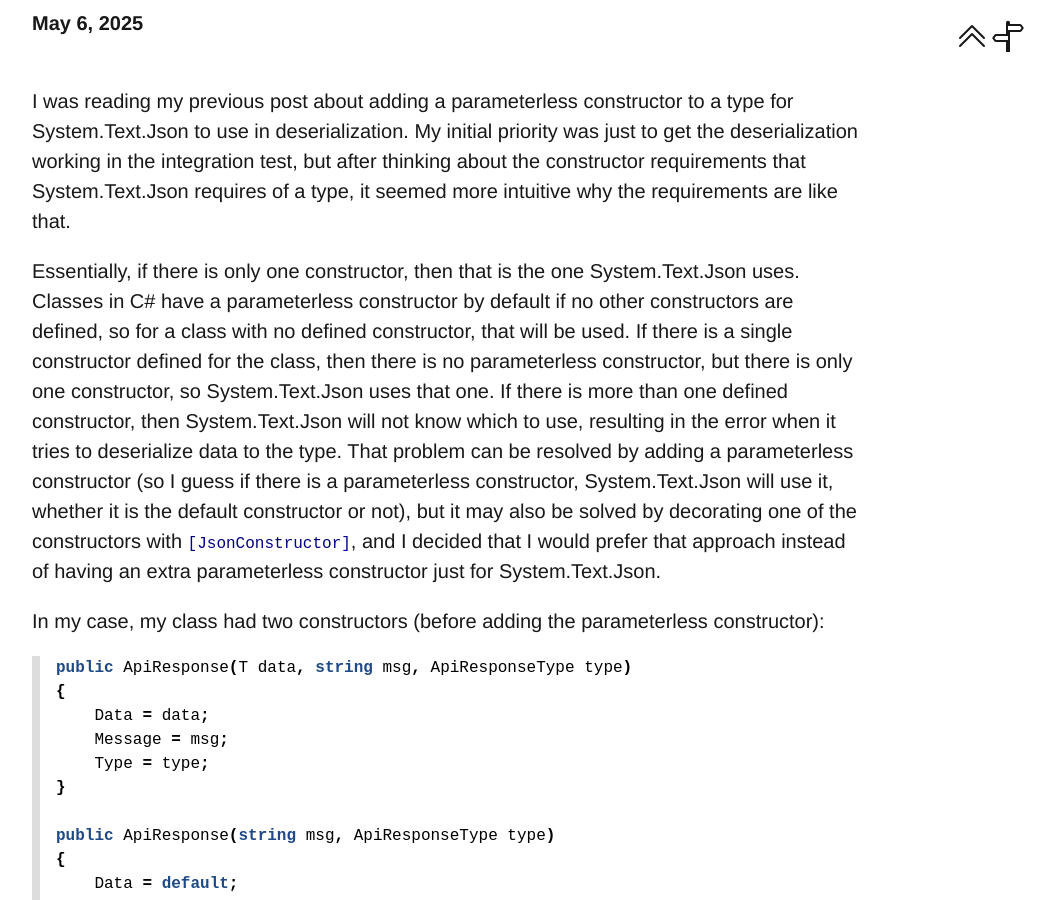
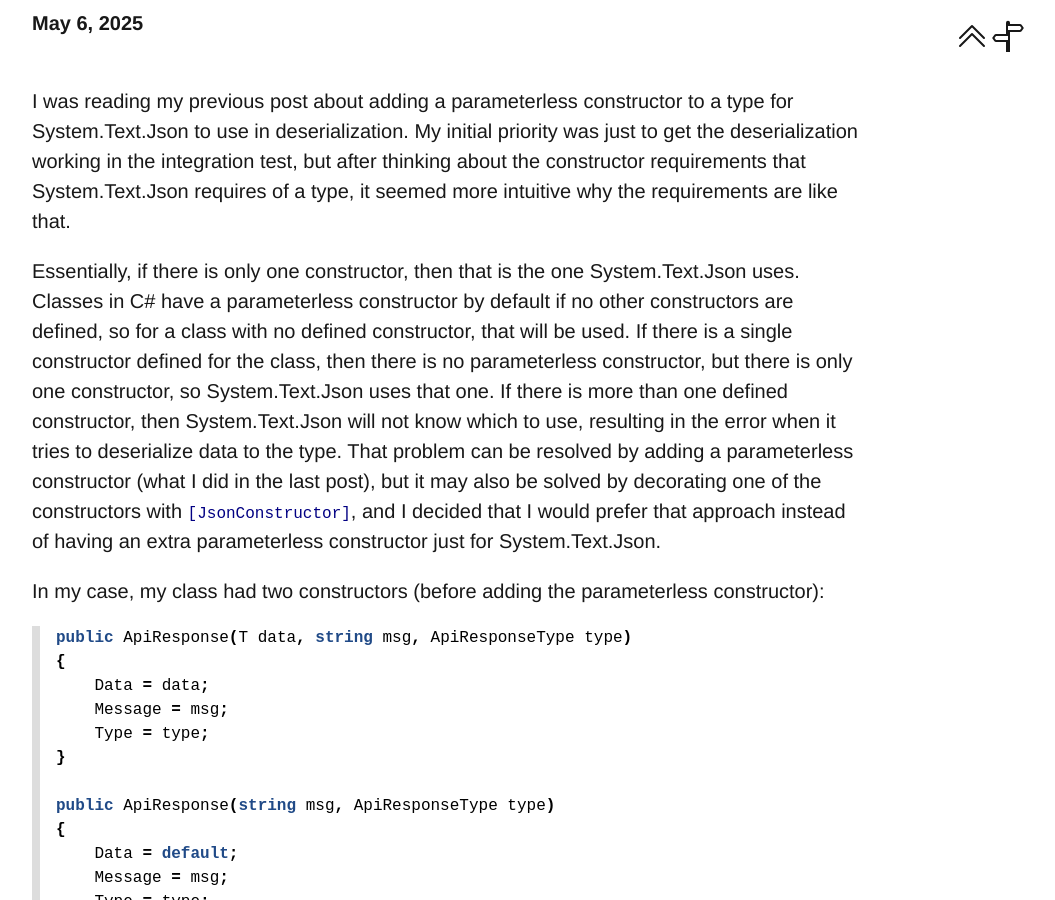
Before and after one commit to KyleRego/KyleRego.github.io, a Jekyll site: the page built from collections/_posts/2025-05-06-annotated-constructor-for-sytem-text-json.markdown, in a window 1280 px wide and 900 px high, scrolled down 399 px. Shown: the whole window, without its empty margins (112-1167 px from the left). Built offline with Jekyll 4.4.1, drawn with Linux system fonts in a browser that asks for light colours.

Commit message:
Slight edit to post

```diff
--- a/collections/_posts/2025-05-06-annotated-constructor-for-sytem-text-json.markdown
+++ b/collections/_posts/2025-05-06-annotated-constructor-for-sytem-text-json.markdown
@@ -10,7 +10,7 @@
 
 I was reading my previous post about adding a parameterless constructor to a type for System.Text.Json to use in deserialization. My initial priority was just to get the deserialization working in the integration test, but after thinking about the constructor requirements that System.Text.Json requires of a type, it seemed more intuitive why the requirements are like that.
 
-Essentially, if there is only one constructor, then that is the one System.Text.Json uses. Classes in C# have a parameterless constructor by default if no other constructors are defined, so for a class with no defined constructor, that will be used. If there is a single constructor defined for the class, then there is no parameterless constructor, but there is only one constructor, so System.Text.Json uses that one. If there is more than one defined constructor, then System.Text.Json will not know which to use, resulting in the error when it tries to deserialize data to the type. That problem can be resolved by adding a parameterless constructor (so I guess if there is a parameterless constructor, System.Text.Json will use it, whether it is the default constructor or not), but it may also be solved by decorating one of the constructors with `[JsonConstructor]`, and I decided that I would prefer that approach instead of having an extra parameterless constructor just for System.Text.Json.
+Essentially, if there is only one constructor, then that is the one System.Text.Json uses. Classes in C# have a parameterless constructor by default if no other constructors are defined, so for a class with no defined constructor, that will be used. If there is a single constructor defined for the class, then there is no parameterless constructor, but there is only one constructor, so System.Text.Json uses that one. If there is more than one defined constructor, then System.Text.Json will not know which to use, resulting in the error when it tries to deserialize data to the type. That problem can be resolved by adding a parameterless constructor (what I did in the last post), but it may also be solved by decorating one of the constructors with `[JsonConstructor]`, and I decided that I would prefer that approach instead of having an extra parameterless constructor just for System.Text.Json.
 
 In my case, my class had two constructors (before adding the parameterless constructor):
 
```
